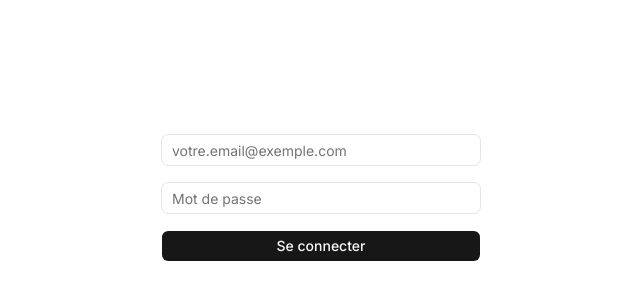
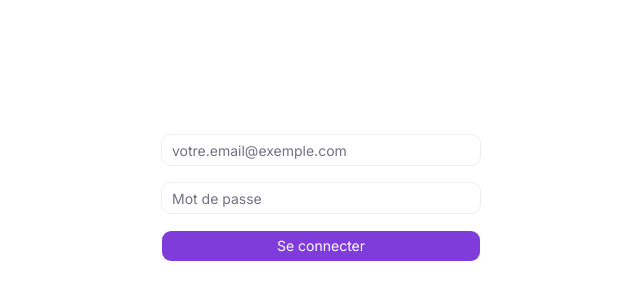
Before and after one commit to lucas-de-souza-pereira/news-foundry, a Next.js app in the folder frontend/: page /login in a window 1280 px wide. Shown: the part 202-502 px from the top of the page, without its empty margins (319-959 px from the left). Built offline with nearby package versions, Linux system fonts and the light colour scheme; no server answers.

Commit message:
style: configure global css variables

```diff
--- a/frontend/src/app/(home)/chat/[id]/page.tsx
+++ b/frontend/src/app/(home)/chat/[id]/page.tsx
@@ -1,4 +1,6 @@
 "use client";
+// next
+import Link from "next/link";
 
 // React & Hooks
 import { use, useEffect, useState } from "react";
@@ -19,7 +21,8 @@ import {
   ChatMessage,
   MessageSendRequest,
 } from "@/lib/validation/chat";
-import Link from "next/link";
+
+// Routes
 import { APP_ROUTES } from "@/lib/routes";
 
 export default function ChatDetailsPage({
@@ -28,6 +31,7 @@ export default function ChatDetailsPage({
   params: Promise<{ id: number }>;
 }) {
   const { token } = useAuth();
+
   const resolvedParams = use(params);
   const chatId = resolvedParams.id;
 
--- a/frontend/src/app/(home)/home/page.tsx
+++ b/frontend/src/app/(home)/home/page.tsx
@@ -33,8 +33,7 @@ export default function Home() {
 
     if (res.success) {
       addChat(res.data);
-      console.log("bien ajouté");
-      // router.push(APP_ROUTES.CHAT(res.data.id));
+      router.push(APP_ROUTES.CHAT(res.data.id));
     } else {
       console.error(res.error);
     }
--- a/frontend/src/app/globals.css
+++ b/frontend/src/app/globals.css
@@ -5,129 +5,133 @@
 @custom-variant dark (&:is(.dark *));
 
 @theme inline {
+  /* Polices */
+
+  --font-heading: var(--font-heading);
+  --font-sans: var(--font-sans);
+
+  /* Arrière-plans */
+
   --color-background: var(--background);
+  --color-sidebar: var(--sidebar);
+  --color-card: var(--card);
+
+  /* Couleurs principales */
+
+  --color-primary: var(--primary);
+  --color-primary-foreground: var(--primary-foreground);
+
+  --color-secondary: var(--secondary);
+  --color-secondary-light: var(--secondary-light);
+  --color-secondary-foreground: var(--secondary-foreground);
+
+  --color-dark: var(--dark);
+  --color-dark-foreground: var(--dark-foreground);
+
+  --color-button-inactive-bg: var(--button-inactive-bg);
+  --color-button-disabled-default: var(--button-disabled-default);
+  --color-button-disabled-icon: var(--button-disabled-icon);
+
+  --color-muted: var(--muted);
+  --color-muted-foreground: var(--muted-foreground);
+
+  --color-destructive: var(--destructive);
+
+  /* Bordures et Séparateurs */
+  --color-border: var(--border);
+
+  /* Input */
+  --color-input: var(--input);
+  --color-input-border: var(--input-border);
+
+  /* Avatar IA */
+  --color-avatar-ia-bg: var(--avatar-ia-bg);
+
+  /* Effets de survol / focus */
+  --color-accent: var(--accent);
+  --color-dark-accent: var(--dark-accent);
+  --color-sidebar-accent: var(--sidebar-accent);
+
+  /* Textes */
+  /* Titres */
   --color-foreground: var(--foreground);
-  --font-sans: var(--font-sans);
-  --font-mono: var(--font-geist-mono);
-  --font-heading: var(--font-heading);
-  --color-sidebar-ring: var(--sidebar-ring);
-  --color-sidebar-border: var(--sidebar-border);
-  --color-sidebar-accent-foreground: var(--sidebar-accent-foreground);
-  --color-sidebar-accent: var(--sidebar-accent);
-  --color-sidebar-primary-foreground: var(--sidebar-primary-foreground);
-  --color-sidebar-primary: var(--sidebar-primary);
-  --color-sidebar-foreground: var(--sidebar-foreground);
-  --color-sidebar: var(--sidebar);
-  --color-chart-5: var(--chart-5);
-  --color-chart-4: var(--chart-4);
-  --color-chart-3: var(--chart-3);
-  --color-chart-2: var(--chart-2);
-  --color-chart-1: var(--chart-1);
-  --color-ring: var(--ring);
-  --color-input: var(--input);
-  --color-border: var(--border);
-  --color-destructive: var(--destructive);
-  --color-accent-foreground: var(--accent-foreground);
-  --color-accent: var(--accent);
+  /* Texte de lecture */
+  --color-text-body: var(--text-body);
+  /* Sous-titres/ Dates */
   --color-muted-foreground: var(--muted-foreground);
-  --color-muted: var(--muted);
-  --color-secondary-foreground: var(--secondary-foreground);
-  --color-secondary: var(--secondary);
-  --color-primary-foreground: var(--primary-foreground);
-  --color-primary: var(--primary);
-  --color-popover-foreground: var(--popover-foreground);
-  --color-popover: var(--popover);
-  --color-card-foreground: var(--card-foreground);
-  --color-card: var(--card);
-  --radius-sm: calc(var(--radius) * 0.6);
-  --radius-md: calc(var(--radius) * 0.8);
-  --radius-lg: var(--radius);
-  --radius-xl: calc(var(--radius) * 1.4);
-  --radius-2xl: calc(var(--radius) * 1.8);
-  --radius-3xl: calc(var(--radius) * 2.2);
-  --radius-4xl: calc(var(--radius) * 2.6);
+  /* Texte d'aide/ Exemples */
+  --color-text-subtle: var(--text-subtle);
+
+  /* Formats de rayon */
+  --radius-md: 8px;
+  --radius-lg: 10px;
+  --radius-xl: 14px;
 }
 
 :root {
-  --background: oklch(1 0 0);
-  --foreground: oklch(0.145 0 0);
-  --card: oklch(1 0 0);
-  --card-foreground: oklch(0.145 0 0);
-  --popover: oklch(1 0 0);
-  --popover-foreground: oklch(0.145 0 0);
-  --primary: oklch(0.205 0 0);
-  --primary-foreground: oklch(0.985 0 0);
-  --secondary: oklch(0.97 0 0);
-  --secondary-foreground: oklch(0.205 0 0);
-  --muted: oklch(0.97 0 0);
-  --muted-foreground: oklch(0.556 0 0);
-  --accent: oklch(0.97 0 0);
-  --accent-foreground: oklch(0.205 0 0);
+  /* Arrière-plans */
+  --background: #e5e5ef;
+  --sidebar: #fbfbfc;
+  --card: #ffffff;
+
+  /* Couleurs principales */
+  --primary: #803cda;
+  --primary-foreground: #ffffff;
+
+  --secondary: #2a2a31;
+  --secondary-light: #eceef2;
+  --secondary-foreground: #fbfbfc;
+
+  --dark: #2a2a31;
+  --dark-foreground: #ffffff;
+
+  --button-inactive-bg: #f5f5f7;
+  --button-disabled-default: #e5e5ef;
+  --button-disabled-icon: #cacad5;
+
+  --muted: #e5e5ef;
+  --muted-foreground: #9999ab;
+
   --destructive: oklch(0.577 0.245 27.325);
-  --border: oklch(0.922 0 0);
-  --input: oklch(0.922 0 0);
-  --ring: oklch(0.708 0 0);
-  --chart-1: oklch(0.87 0 0);
-  --chart-2: oklch(0.556 0 0);
-  --chart-3: oklch(0.439 0 0);
-  --chart-4: oklch(0.371 0 0);
-  --chart-5: oklch(0.269 0 0);
-  --radius: 0.45rem;
-  --sidebar: oklch(0.985 0 0);
-  --sidebar-foreground: oklch(0.145 0 0);
-  --sidebar-primary: oklch(0.205 0 0);
-  --sidebar-primary-foreground: oklch(0.985 0 0);
-  --sidebar-accent: oklch(0.97 0 0);
-  --sidebar-accent-foreground: oklch(0.205 0 0);
-  --sidebar-border: oklch(0.922 0 0);
-  --sidebar-ring: oklch(0.708 0 0);
+
+  /* Bordures et Séparateurs */
+  --border: #eceef2;
+
+  /* Input */
+  --input: #eceef2;
+  --input-border: #803cda;
+
+  /* Avatar IA */
+  --avatar-ia-bg: #030213;
+
+  /* Effets de survol / focus */
+  --accent: #f5f4fa;
+  --dark-accent: #717182;
+  --sidebar-accent: #eceef2;
+
+  /* Gris et Textes */
+  /* Titres */
+  --foreground: #0a0a0a;
+  /* Texte de lecture */
+  --text-body: #2a2a31;
+  /* Sous-titres/ Dates */
+  --muted-foreground: #717182;
+  /* Texte d'aide/ Exemples */
+  --text-subtle: #838392;
 }
 
 .dark {
-  --background: oklch(0.145 0 0);
-  --foreground: oklch(0.985 0 0);
-  --card: oklch(0.205 0 0);
-  --card-foreground: oklch(0.985 0 0);
-  --popover: oklch(0.205 0 0);
-  --popover-foreground: oklch(0.985 0 0);
-  --primary: oklch(0.922 0 0);
-  --primary-foreground: oklch(0.205 0 0);
-  --secondary: oklch(0.269 0 0);
-  --secondary-foreground: oklch(0.985 0 0);
-  --muted: oklch(0.269 0 0);
-  --muted-foreground: oklch(0.708 0 0);
-  --accent: oklch(0.269 0 0);
-  --accent-foreground: oklch(0.985 0 0);
-  --destructive: oklch(0.704 0.191 22.216);
-  --border: oklch(1 0 0 / 10%);
-  --input: oklch(1 0 0 / 15%);
-  --ring: oklch(0.556 0 0);
-  --chart-1: oklch(0.87 0 0);
-  --chart-2: oklch(0.556 0 0);
-  --chart-3: oklch(0.439 0 0);
-  --chart-4: oklch(0.371 0 0);
-  --chart-5: oklch(0.269 0 0);
-  --sidebar: oklch(0.205 0 0);
-  --sidebar-foreground: oklch(0.985 0 0);
-  --sidebar-primary: oklch(0.488 0.243 264.376);
-  --sidebar-primary-foreground: oklch(0.985 0 0);
-  --sidebar-accent: oklch(0.269 0 0);
-  --sidebar-accent-foreground: oklch(0.985 0 0);
-  --sidebar-border: oklch(1 0 0 / 10%);
-  --sidebar-ring: oklch(0.556 0 0);
 }
 
 @layer base {
   * {
-    @apply border-border outline-ring/50;
   }
-  body {
-    @apply bg-background text-foreground;
-  }
-  button:not(:disabled), [role="button"]:not(:disabled) {
-    cursor: pointer;
-  }
-  html {
-    @apply font-sans;
+
+  p {
+    font-family: var(--font-sans), sans-serif;
+    font-weight: 400;
+    line-height: 100%;
+    letter-spacing: 0%;
+    color: var(--text-body);
   }
 }
--- a/frontend/src/app/layout.tsx
+++ b/frontend/src/app/layout.tsx
@@ -1,25 +1,24 @@
 import type { Metadata } from "next";
-import { Geist, Geist_Mono, Inter, IBM_Plex_Sans } from "next/font/google";
+import { Inter, IBM_Plex_Sans } from "next/font/google";
 import "./globals.css";
 import { cn } from "@/lib/utils";
 
-const ibmPlexSansHeading = IBM_Plex_Sans({subsets:['latin'],variable:'--font-heading'});
-
-const inter = Inter({subsets:['latin'],variable:'--font-sans'});
-
-const geistSans = Geist({
-  variable: "--font-geist-sans",
+const ibmPlexSansHeading = IBM_Plex_Sans({
   subsets: ["latin"],
+  weight: ["400", "500"],
+  variable: "--font-heading",
 });
 
-const geistMono = Geist_Mono({
-  variable: "--font-geist-mono",
+const inter = Inter({
   subsets: ["latin"],
+  weight: ["400"],
+  variable: "--font-sans",
 });
 
 export const metadata: Metadata = {
-  title: "Create Next App",
-  description: "Generated by create next app",
+  title: "News Foundry",
+  description:
+    "News Foundry permet de créer des revues de presse en quelques secondes avec l'IA",
 };
 
 export default function RootLayout({
@@ -29,8 +28,14 @@ export default function RootLayout({
 }>) {
   return (
     <html
-      lang="en"
-      className={cn("h-full", "antialiased", geistSans.variable, geistMono.variable, "font-sans", inter.variable, ibmPlexSansHeading.variable)}
+      lang="fr"
+      className={cn(
+        "h-full",
+        "antialiased",
+        "font-sans",
+        inter.variable,
+        ibmPlexSansHeading.variable,
+      )}
     >
       <body className="min-h-full flex flex-col">{children}</body>
     </html>
--- a/frontend/src/context/auth-context.tsx
+++ b/frontend/src/context/auth-context.tsx
@@ -1,6 +1,8 @@
 "use client";
+// React & Hooks
+import { createContext, useContext, useState, useEffect } from "react";
 
-import { createContext, useContext, useState, useEffect } from "react";
+// Utils
 import { StorageUtility, StorageKeys } from "@/lib/local-storage";
 
 interface AuthContextType {
```
Also changed, not shown: frontend/src/components/auth/login/login-form.tsx (+12 -2 lines), frontend/src/context/chat-context.tsx (+9 -4 lines), frontend/src/lib/actions/auth.ts (+10 -1 lines), frontend/src/lib/actions/chat.ts (+7 -0 lines).
